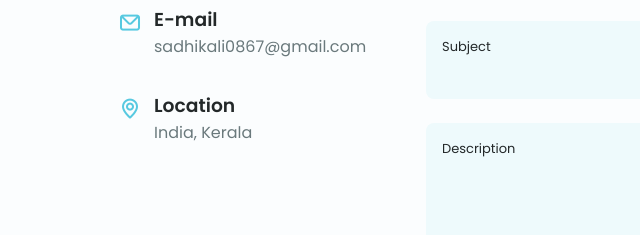
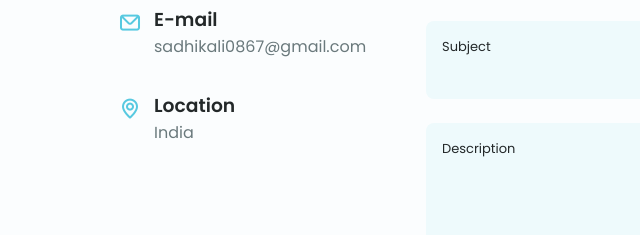
Before and after one commit to SadhikAliGit/Portfolio, a plain HTML site: page index.html in a window 1280 px wide. Shown: the part 3725-3960 px from the top of the page, 138-778 px from the left. Drawn offline with nearby package versions, Linux system fonts and the light colour scheme.

Commit message:
version2

```diff
--- a/index.html
+++ b/index.html
@@ -598,7 +598,7 @@
 
                         <div>
                             <h3 class="contact__title">Location</h3>
-                            <span class="contatc__subtitle">India, Kerala</span>
+                            <span class="contatc__subtitle">India</span>
                         </div>
                     </div>
                 </div>
```
